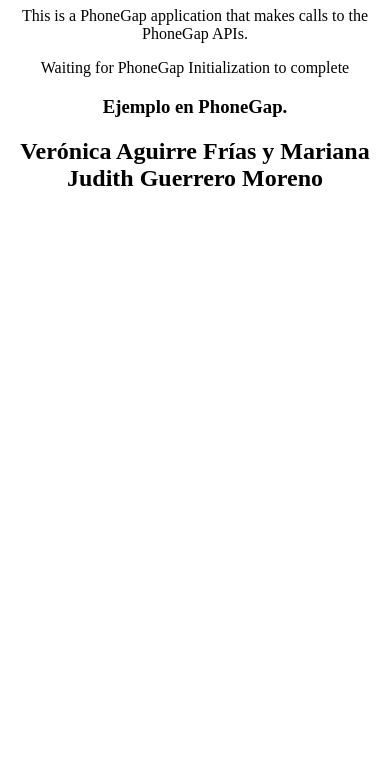
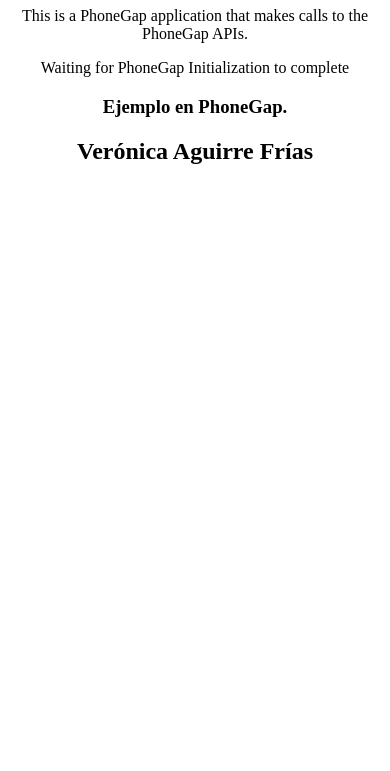
Before and after one commit to vero008/HolaMundo3, a plain HTML site: page index.html in a window 390 px wide. Shown: the part 73-844 px from the top of the page. Drawn offline with Linux system fonts and the light colour scheme; some packages are replaced by stand-ins of ours.

Commit message:
Update index.html

```diff
--- a/index.html
+++ b/index.html
@@ -30,6 +30,6 @@
         <center><p id="appInfo">Waiting for PhoneGap Initialization to complete</p></center>
 
         <center> <h3>Ejemplo en PhoneGap.</h3> </center>
-        <center> <h2>Verónica Aguirre Frías y Mariana Judith Guerrero Moreno</h2> </center>
+        <center> <h2>Verónica Aguirre Frías</h2> </center
     </body>
 </html>
```
